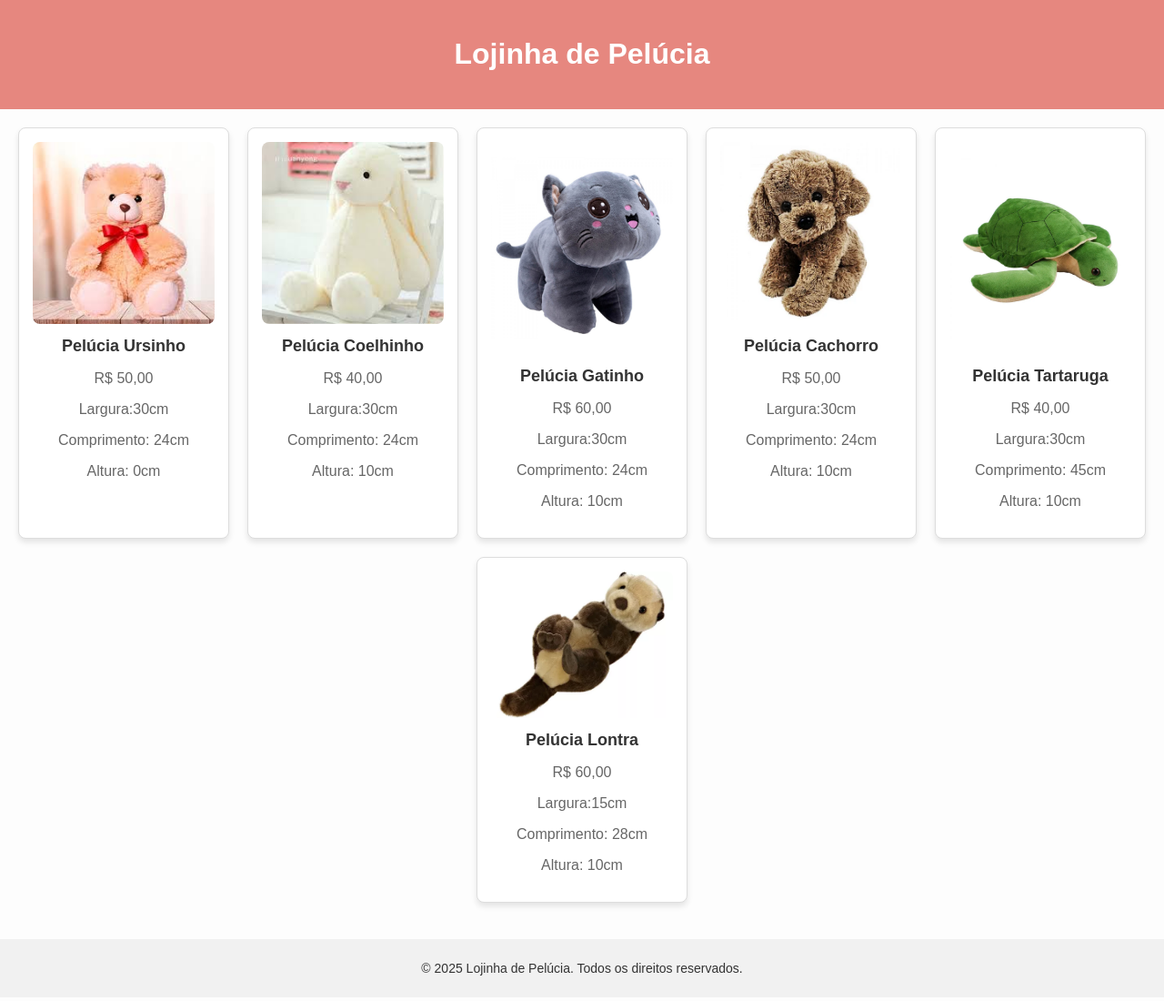
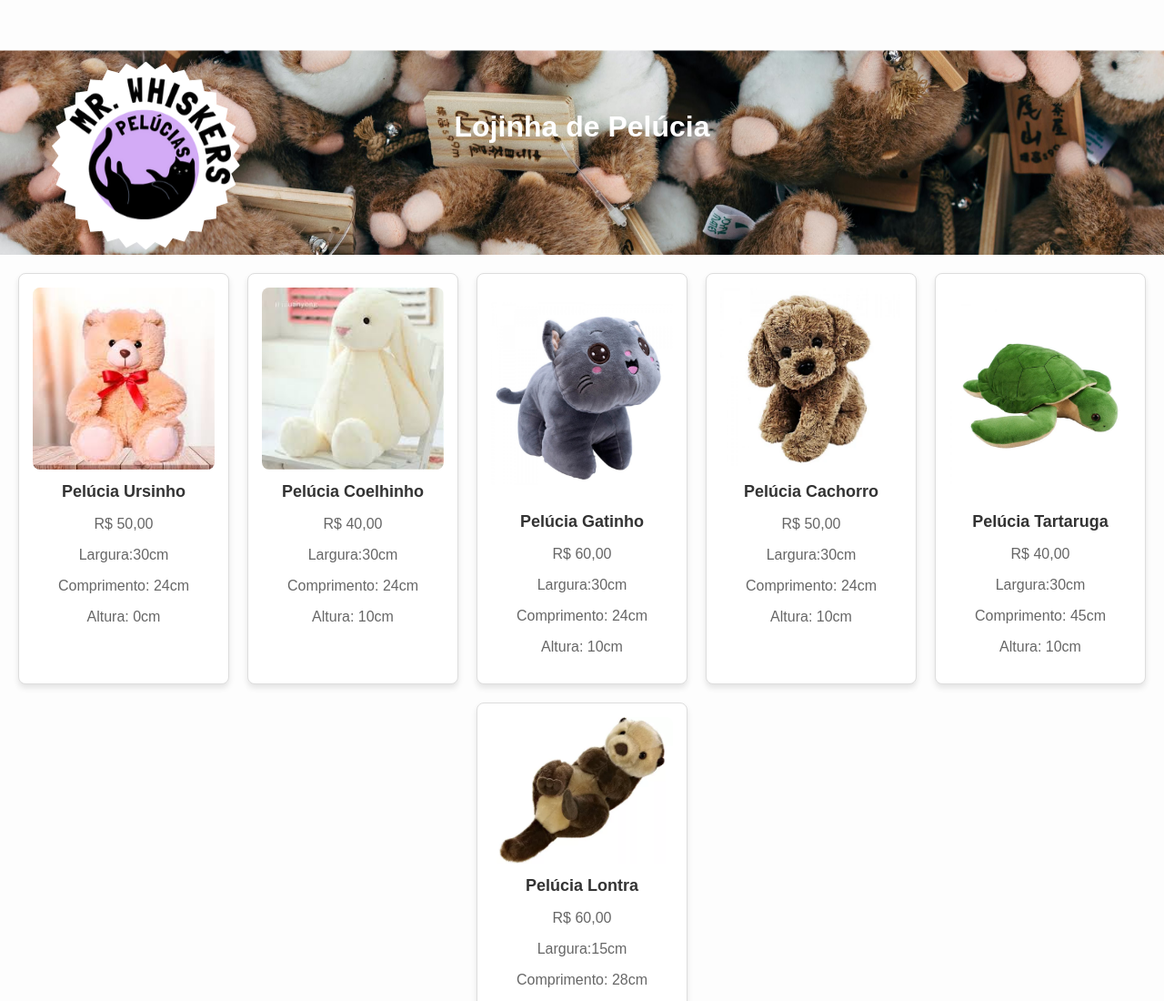
Before and after one commit to igrskt/site-de-pelucias, a plain HTML site: page index.html in a window 1280 px wide. Shown: the top 1100 px of the page at 91% size. Drawn offline with Linux system fonts and the light colour scheme.

Commit message:
Add files via upload

```diff
--- a/style.css
+++ b/style.css
@@ -1,3 +1,12 @@
+header {
+
+    color: #ffffff;
+    padding: 100px;
+    text-align: center;
+    background-image: url("MR.\ WHISKERS\ Pelúcias\ \(1\).png");
+    background-repeat: repeat-x;
+}
+
 body {
     font-family: Arial, sans-serif;
     margin: 0;
@@ -6,12 +15,6 @@ body {
     color: #333;
 }
 
-header {
-    background-color: #e6877f;
-    color: #ffffff;
-    padding: 20px;
-    text-align: center;
-}
 
 main {
     padding: 20px;
```
Also changed, not shown: MR. WHISKERS Pelúcias (1).png (added), MR. WHISKERS Pelúcias.jpg (added).
